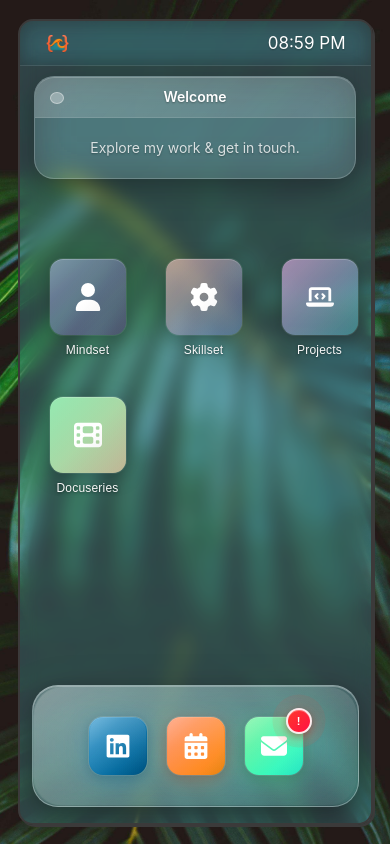
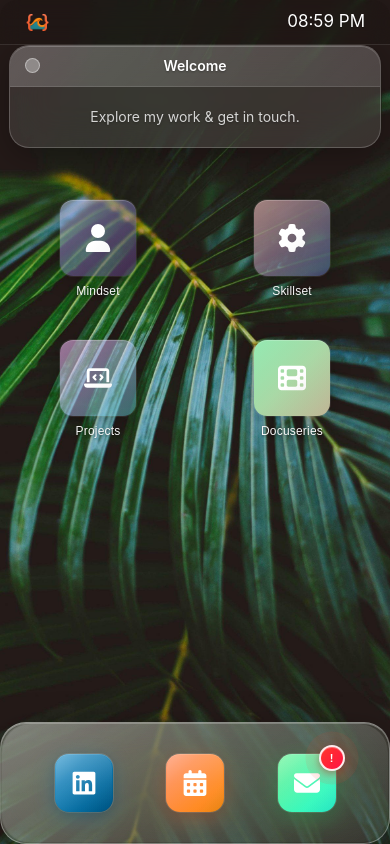
Before and after one commit to demaceo/portfolio-v4, a Next.js app: page / in a window 390 px wide. Built offline with nearby package versions, Linux system fonts and the light colour scheme.

Commit message:
improve mobile stylings of Mobilelayout

```diff
--- a/src/components/layout/MobileLayout/MobileLayout.css
+++ b/src/components/layout/MobileLayout/MobileLayout.css
@@ -17,29 +17,24 @@
 }
 
 .iphone-screen {
-  width: 90%;
+  width: 100vw;
   max-width: 590px;
-  height: 95%;
-  max-height: calc(100vh - 20px);
-  max-height: calc(100dvh - 20px);
-  background: #62dcf537;
-  border: 2px solid #3b3a3a;
-  border-radius: 15px;
-  backdrop-filter: blur(10px);
-  position: relative;
-  display: flex;
-  flex-direction: column;
+  height: 100vh;
+  max-height: 100vh;
+  margin: 0 auto;
+  border-radius: 24px;
+  box-shadow: 0 8px 32px rgba(0, 0, 0, 0.18);
+  padding-bottom: 0;
   overflow: hidden;
-  box-shadow: 2px 2px 0px #3b3a3a;
-  /* padding-bottom: 110px;  */
-  /* Prevent dock overlap with content */
 }
 
+/* --- IMPROVED MOBILE STYLINGS FOR MobileLayout --- */
+
+/* Ensure mobile-app-container scrolls if content overflows */
 .mobile-app-container {
-  display: flex;
-  flex-direction: column;
-  height: 90%;
-  padding: 10px 0;
+  flex: 1;
+  overflow-y: auto;
+  padding-bottom: 120px; /* Prevent overlap with dock */
 }
 
 .status-bar {
@@ -112,8 +107,8 @@
 }
 
 .mobile-close-btn {
-  width: 12px;
-  height: 12px;
+  width: 15px;
+  height: 15px;
   background: rgba(255, 255, 255, 0.3);
   border: 1px solid rgba(255, 255, 255, 0.4);
   border-radius: 50%;
@@ -177,6 +172,8 @@
   background: transparent;
   border: none;
   outline: none;
+  min-width: 80px;
+  min-height: 80px;
 }
 
 .app-icon:active {
@@ -279,18 +276,14 @@
 }
 
 .page-indicators {
-  display: flex;
-  justify-content: center;
-  align-items: center;
-  gap: 8px;
   position: absolute;
   left: 0;
   right: 0;
   bottom: 110px;
+  z-index: 20;
+  background: none;
+  padding-bottom: 0;
   margin: 0;
-  padding-bottom: 8px;
-  z-index: 10;
-  background: none;
 }
 
 .page-dot {
@@ -318,7 +311,7 @@
   border: 1px solid rgba(255, 255, 255, 0.3);
   border-top: 1px solid rgba(255, 255, 255, 0.4);
   display: flex;
-  justify-content: center;
+  justify-content: space-evenly;
   align-items: center;
   gap: 24px;
   padding: 18px 24px;
@@ -384,8 +377,8 @@
 }
 
 .dock-app {
-  width: 64px;
-  height: 64px;
+  width: 74px;
+  height: 74px;
   background: linear-gradient(135deg, #764ba2 0%, #667eea 100%);
   border-radius: 16px;
   display: flex;
@@ -496,15 +489,15 @@
 /* Enhanced Notification Badge for Mobile */
 .dock-app .notification-badge {
   position: absolute;
-  top: -10px;
-  right: -10px;
+  top: -8px;
+  right: -8px;
   background: linear-gradient(135deg, #ff3b30 0%, #ff1744 100%);
   color: white;
   border-radius: 50%;
   overflow: visible;
-  width: 24px;
-  height: 24px;
-  font-size: 12px;
+  width: 20px;
+  height: 20px;
+  font-size: 10px;
   font-weight: 700;
   display: flex;
   align-items: center;
@@ -598,15 +591,15 @@
 
 .close-button {
   position: absolute;
-  top: 24px;
-  right: 24px;
-  width: 40px;
-  height: 40px;
+  top: 16px;
+  right: 16px;
+  width: 36px;
+  height: 36px;
   background: linear-gradient(135deg, #ff3030, #ff1010);
   border: none;
   border-radius: 50%;
   color: white;
-  font-size: 18px;
+  font-size: 16px;
   font-weight: 700;
   cursor: pointer;
   display: flex;
@@ -929,3 +922,93 @@
     padding: 0;
   }
 }
+
+/* Responsive: Reduce padding and gaps for smaller screens */
+@media (max-width: 480px) {
+  .iphone-screen {
+    border-radius: 16px;
+    width: 100vw;
+    height: 100vh;
+    max-width: 100vw;
+    max-height: 100vh;
+  }
+  .mobile-app-container {
+    padding-bottom: 100px;
+  }
+  .page-indicators {
+    bottom: 90px;
+  }
+}
+
+/* Make dock always stick to bottom */
+.dock-mobile {
+  position: absolute;
+  left: 0;
+  right: 0;
+  bottom: 0;
+  margin: 0 auto;
+  z-index: 30;
+}
+
+/* Prevent dock overlap with modals */
+.modal-content {
+  margin-bottom: 110px;
+}
+
+/* Make modal overlays fill the screen and scrollable */
+.modal-overlay {
+  padding: 0;
+  align-items: flex-end;
+}
+
+@media (max-width: 480px) {
+  .modal-content {
+    margin-bottom: 90px;
+  }
+}
+
+/* Improve touch targets for app icons */
+.app-icon {
+  min-width: 80px;
+  min-height: 80px;
+  padding: 12px;
+  border-radius: 18px;
+}
+
+/* Make app grid more responsive */
+.home-apps {
+  grid-template-columns: repeat(2, 1fr);
+  gap: 18px;
+  padding: 0 10px;
+}
+
+@media (min-width: 400px) {
+  .home-apps {
+    grid-template-columns: repeat(3, 1fr);
+    gap: 20px;
+    padding: 0 20px;
+  }
+}
+
+/* Make welcome window more readable */
+.mobile-welcome-window {
+  max-width: 95vw;
+  margin: 0 auto 18px;
+  font-size: 15px;
+}
+
+/* Improve modal close button accessibility */
+.close-button {
+  top: 16px;
+  right: 16px;
+  width: 36px;
+  height: 36px;
+  font-size: 16px;
+}
+
+/* Ensure dock-app icons are not clipped */
+.dock-app {
+  min-width: 48px;
+  min-height: 48px;
+  font-size: 22px;
+}
```
